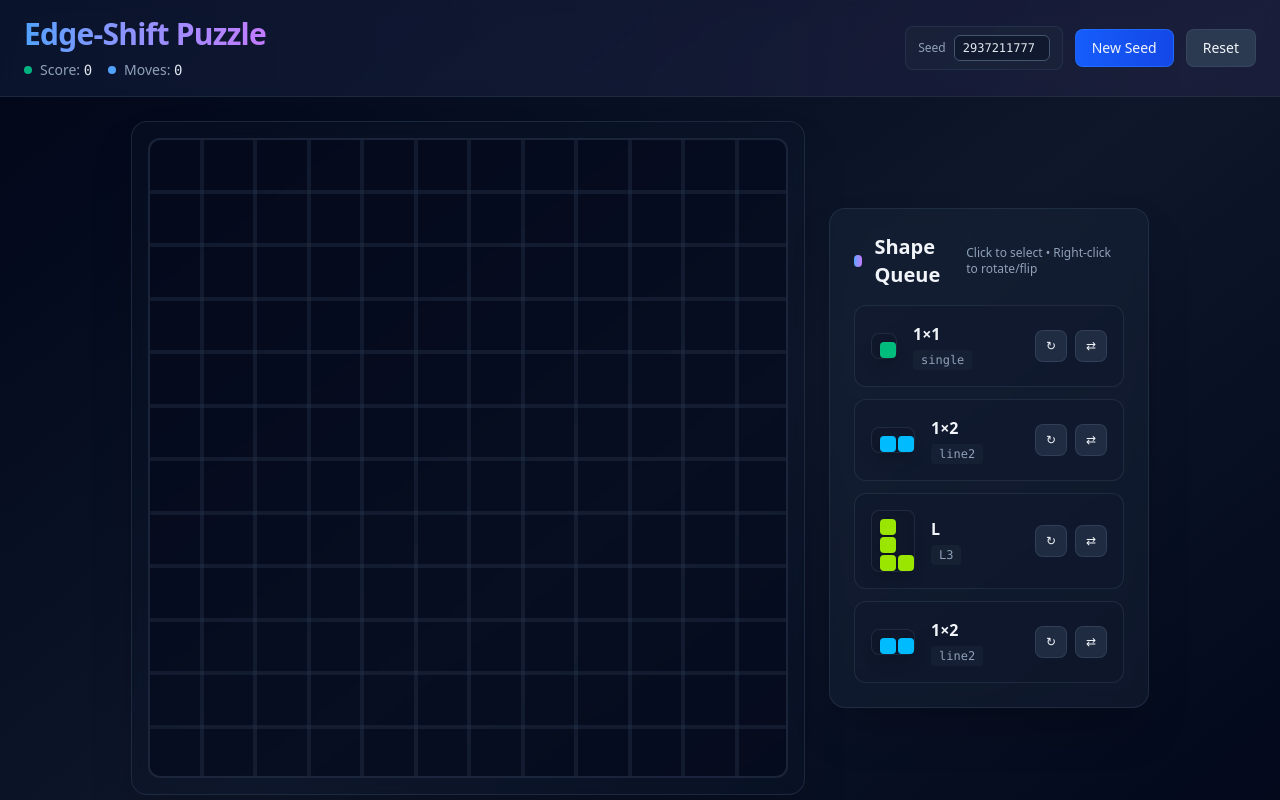
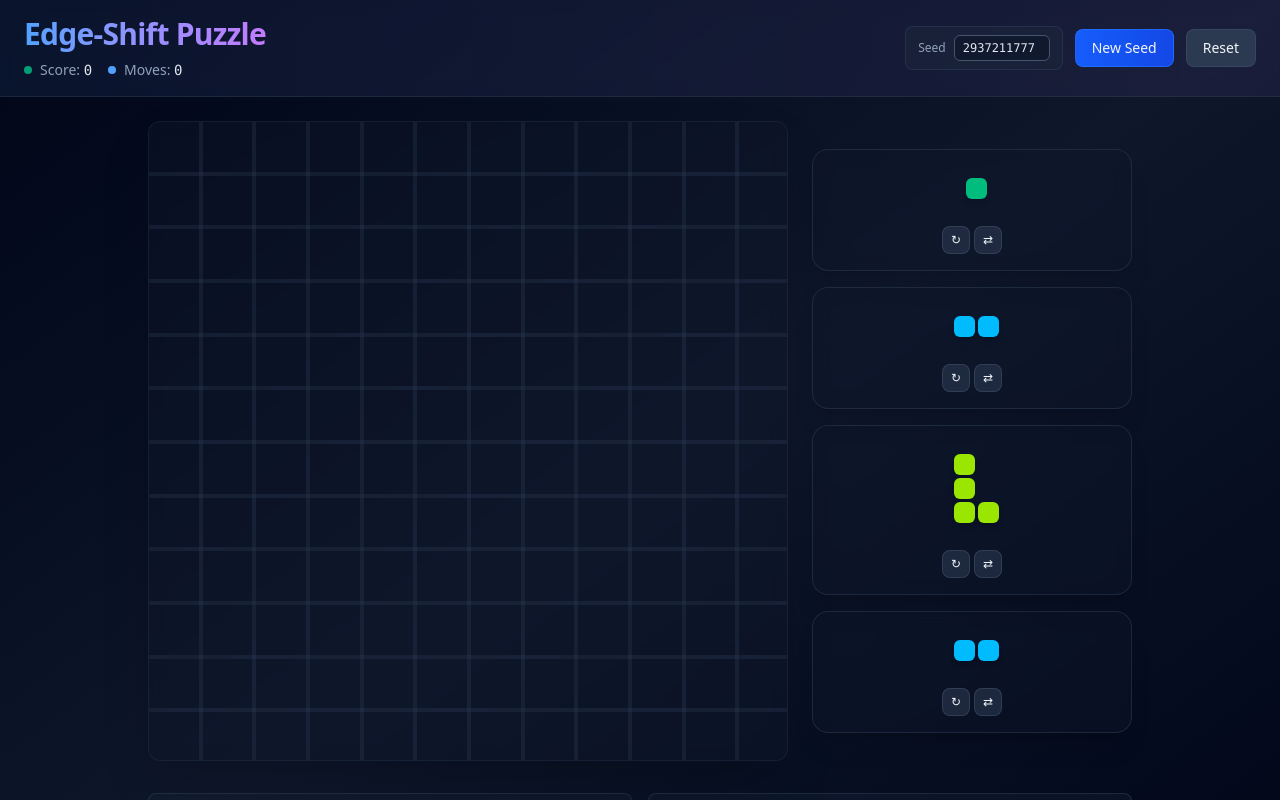
Before and after one commit to sean-andrew-barry/block-puzzle, a React (Vite) app: page / in a window 1280 px wide. Shown: the top 800 px of the page. Built offline with nearby package versions, Linux system fonts and the light colour scheme.

Commit message:
Remove grid box and simplify shape queue

```diff
--- a/src/components/QueuePanel.jsx
+++ b/src/components/QueuePanel.jsx
@@ -2,20 +2,9 @@ import ShapePreview from "./ShapePreview.jsx";
 
 export default function QueuePanel({ queue, onStartDrag, selectedIndex, setSelectedIndex, rotateSelectedCW, toggleSelectedMirror }) {
   return (
-    <div className="bg-slate-800/40 backdrop-blur-sm rounded-2xl border border-slate-700/50 p-4 lg:p-6 shadow-2xl h-fit">
-      <div className="flex items-center justify-between mb-4">
-        <div className="flex items-center gap-3">
-          <div className="w-3 h-3 rounded-full bg-gradient-to-r from-blue-400 to-purple-400"></div>
-          <h2 className="text-xl font-bold text-slate-100">Shape Queue</h2>
-        </div>
-        <div className="text-xs text-slate-400 hidden sm:block">
-          Click to select • Right-click to rotate/flip
-        </div>
-      </div>
-
-      <div className="grid grid-cols-2 sm:grid-cols-4 xl:grid-cols-1 gap-3">
+    <div className="grid grid-cols-4 sm:grid-cols-4 xl:grid-cols-1 gap-4">
         {queue.length === 0 && (
-          <div className="col-span-full text-center py-8 text-slate-400 bg-slate-900/30 rounded-xl border border-slate-700/30">
+          <div className="col-span-full text-center py-12 text-slate-400 bg-slate-900/40 backdrop-blur-sm rounded-2xl border border-slate-700/30 shadow-xl">
             <div className="text-lg mb-2">🎯</div>
             <div className="text-sm">Queue empty!</div>
             <div className="text-xs opacity-75">New shapes appear after placement</div>
@@ -26,40 +15,36 @@ export default function QueuePanel({ queue, onStartDrag, selectedIndex, setSelec
             onClick={() => setSelectedIndex(i)}
             onContextMenu={(e) => { e.preventDefault(); setSelectedIndex(i); rotateSelectedCW(); }}
             onPointerDown={(e) => onStartDrag(e, i)}
-            className={`group relative flex items-center gap-4 p-4 rounded-xl border transition-all duration-200 cursor-pointer hover:scale-[1.02] ${
+            className={`group relative flex flex-col items-center gap-3 p-4 rounded-2xl border transition-all duration-200 cursor-pointer hover:scale-[1.02] bg-slate-900/40 backdrop-blur-sm shadow-xl ${
               selectedIndex === i
-                ? "border-blue-400 bg-gradient-to-r from-blue-500/10 to-purple-500/10 shadow-lg shadow-blue-500/20"
-                : "border-slate-700/50 bg-slate-900/40 hover:border-slate-600 hover:bg-slate-900/60"
+                ? "border-blue-400 shadow-lg shadow-blue-500/20 bg-gradient-to-br from-blue-500/10 to-purple-500/10"
+                : "border-slate-700/50 hover:border-slate-600 hover:bg-slate-900/60"
             }`}
             title="Left-click to select/pick up • Right-click to rotate/flip"
           >
             {selectedIndex === i && (
-              <div className="absolute inset-0 rounded-xl bg-gradient-to-r from-blue-500/5 to-purple-500/5 animate-pulse"></div>
+              <div className="absolute inset-0 rounded-2xl bg-gradient-to-r from-blue-500/5 to-purple-500/5 animate-pulse"></div>
             )}
 
-            <div className="relative select-none cursor-grab active:cursor-grabbing z-10">
+            <div className="relative select-none cursor-grab active:cursor-grabbing z-10 flex-1 flex items-center justify-center">
               <ShapePreview item={item} />
             </div>
 
-            <div className="flex-1 z-10">
-              <div className="text-base font-semibold text-slate-100 mb-1">{item.name}</div>
-              <div className="flex items-center gap-2 text-xs text-slate-400">
-                <span className="font-mono bg-slate-800/50 px-2 py-0.5 rounded">{item.key}</span>
-                {item.isMirrored && <span className="bg-purple-500/20 text-purple-300 px-2 py-0.5 rounded">mirrored</span>}
-                {item.rotation > 0 && <span className="bg-blue-500/20 text-blue-300 px-2 py-0.5 rounded">r{item.rotation}</span>}
-              </div>
+            <div className="flex items-center gap-1 text-xs text-slate-400 z-10">
+              {item.isMirrored && <span className="bg-purple-500/20 text-purple-300 px-1.5 py-0.5 rounded text-xs">flip</span>}
+              {item.rotation > 0 && <span className="bg-blue-500/20 text-blue-300 px-1.5 py-0.5 rounded text-xs">r{item.rotation}</span>}
             </div>
 
-            <div className="flex items-center gap-2 z-10">
+            <div className="flex items-center gap-1 z-10">
               <button
-                className="w-8 h-8 flex items-center justify-center text-xs font-medium rounded-lg bg-slate-700/50 border border-slate-600/50 hover:bg-slate-600/50 hover:border-slate-500 transition-colors"
+                className="w-7 h-7 flex items-center justify-center text-xs font-medium rounded-lg bg-slate-700/50 border border-slate-600/50 hover:bg-slate-600/50 hover:border-slate-500 transition-colors"
                 onClick={(e) => { e.stopPropagation(); setSelectedIndex(i); rotateSelectedCW(); }}
                 title="Rotate"
               >
                 ↻
               </button>
               <button
-                className="w-8 h-8 flex items-center justify-center text-xs font-medium rounded-lg bg-slate-700/50 border border-slate-600/50 hover:bg-slate-600/50 hover:border-slate-500 transition-colors"
+                className="w-7 h-7 flex items-center justify-center text-xs font-medium rounded-lg bg-slate-700/50 border border-slate-600/50 hover:bg-slate-600/50 hover:border-slate-500 transition-colors"
                 onClick={(e) => { e.stopPropagation(); setSelectedIndex(i); toggleSelectedMirror(); }}
                 title="Flip"
               >
@@ -69,6 +54,5 @@ export default function QueuePanel({ queue, onStartDrag, selectedIndex, setSelec
           </div>
         ))}
       </div>
-    </div>
   );
 }
--- a/src/components/ShapePreview.jsx
+++ b/src/components/ShapePreview.jsx
@@ -8,13 +8,13 @@ import {
 export default function ShapePreview({ item }) {
   const blocks = useMemo(() => applyOrientation(item.blocks, item.rotation, item.isMirrored), [item.blocks, item.rotation, item.isMirrored]);
   const { w, h } = shapeSize(blocks);
-  const scale = 18; // mini thumbnail size per cell
+  const scale = 24; // larger thumbnail size per cell
   return (
-    <div className="rounded-lg p-2 bg-slate-900/60 border border-slate-700/50 backdrop-blur-sm shadow-lg" style={{ width: w * scale + 8, height: h * scale + 8 }}>
+    <div className="rounded-lg p-3" style={{ width: w * scale + 12, height: h * scale + 12 }}>
       <div className="relative" style={{ width: w * scale, height: h * scale }}>
         {blocks.map(([x, y], i) => (
-          <div key={i} className={`absolute rounded-sm ${item.color} shadow-sm`} style={{
-            left: x * scale, top: y * scale, width: scale - 2, height: scale - 2,
+          <div key={i} className={`absolute rounded-md ${item.color} shadow-md`} style={{
+            left: x * scale, top: y * scale, width: scale - 3, height: scale - 3,
           }} />
         ))}
       </div>
--- a/src/puzzle/Puzzle.jsx
+++ b/src/puzzle/Puzzle.jsx
@@ -524,10 +524,9 @@ export default function Puzzle({ sfx = {} }) {
             <div className="flex-1 flex flex-col min-h-0 gap-4 lg:gap-6">
               {/* Game Board */}
               <div ref={boardWrapRef} className="flex-1 flex items-center justify-center min-h-0">
-                <div className="relative">
-          <div
+                <div
             ref={gridRef}
-            className="relative bg-slate-900/30 backdrop-blur-sm rounded-2xl p-3 lg:p-4 border border-slate-700/50 shadow-2xl"
+            className="relative"
             onMouseLeave={() => { setHoverOverlay(null); }}
             onMouseMove={onBoardPointerMove}
             onPointerDown={onGridPointerDown}
@@ -537,8 +536,7 @@ export default function Puzzle({ sfx = {} }) {
               rotateSelectedCW(e.clientX, e.clientY);
             }}
           >
-            {/* Always-rendered background grid */}
-            <div className={`${TW_GRID} border-2 border-slate-700/50 rounded-xl overflow-hidden bg-slate-950/50 h-[min(85vh,85vw)] w-[min(85vh,85vw)] xl:h-[min(80vh,60vw)] xl:w-[min(80vh,60vw)]`} style={{ gap: `${GAP_PX}px` }}>
+            <div className={`${TW_GRID} rounded-xl overflow-hidden bg-slate-900/40 backdrop-blur-sm border border-slate-700/30 shadow-2xl h-[min(85vh,85vw)] w-[min(85vh,85vw)] xl:h-[min(80vh,60vw)] xl:w-[min(80vh,60vw)]`} style={{ gap: `${GAP_PX}px` }}>
               <GridLines columns={false} />
               <GridLines columns={true} />
 
@@ -671,7 +669,6 @@ export default function Puzzle({ sfx = {} }) {
               </div>
             )}
           </div>
-                </div>
               </div>
 
               {/* Queue Panel - Below board on mobile, beside on desktop */}
```
